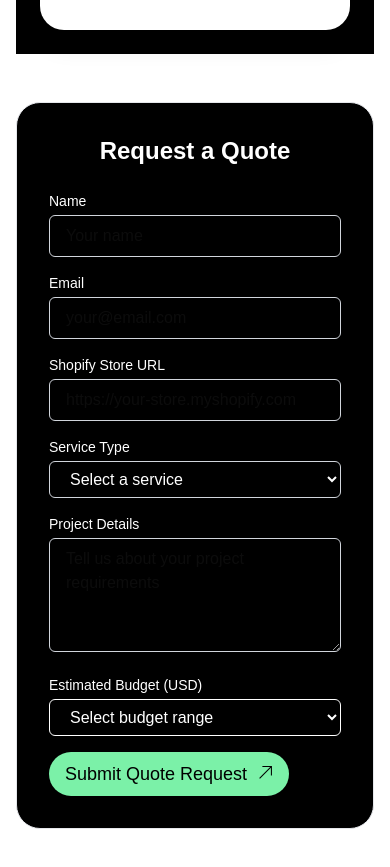
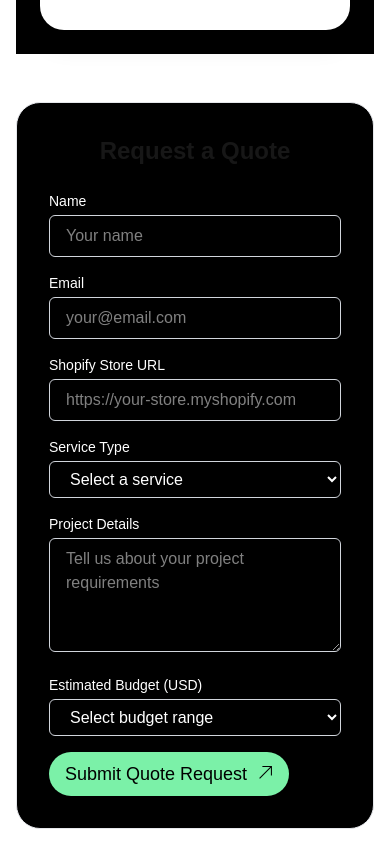
Before and after one commit to Vijendra2016/shopifytaskerwebapp, a Next.js app: page /shopify-themes/impulse-customization-update in a window 390 px wide. Shown: the part 2243-3110 px from the top of the page. Built offline with nearby package versions, Linux system fonts and the light colour scheme.

Commit message:
added form

```diff
--- a/src/app/components/QuoteRequestForm.tsx
+++ b/src/app/components/QuoteRequestForm.tsx
@@ -1,6 +1,8 @@
 "use client";
-import { useState } from 'react';
+
+import { useState, ChangeEvent, FormEvent } from 'react';
 import { TfiArrowTopRight } from 'react-icons/tfi';
+
 
 
 // Quote form component to be included in your page
@@ -21,12 +23,12 @@ export default function QuoteRequestForm() {
     message: ''
   });
 
-  const handleChange = (e) => {
+  const handleChange = (e: ChangeEvent<HTMLInputElement | HTMLTextAreaElement | HTMLSelectElement>) => {
     const { name, value } = e.target;
     setFormData(prev => ({ ...prev, [name]: value }));
   };
 
-  const handleSubmit = async (e) => {
+  const handleSubmit = async (e: FormEvent<HTMLFormElement>) => {
     e.preventDefault();
     setIsSubmitting(true);
     setSubmitStatus({ success: false, error: false, message: '' });
@@ -66,7 +68,7 @@ export default function QuoteRequestForm() {
       setSubmitStatus({
         success: false,
         error: true,
-        message: error.message || 'Something went wrong. Please try again later.'
+        message: error instanceof Error ? error.message : 'Something went wrong. Please try again later.'
       });
     } finally {
       setIsSubmitting(false);
@@ -74,8 +76,8 @@ export default function QuoteRequestForm() {
   };
 
   return (
-    <div id="quote" className="bg-black p-8 rounded-3xl  border border-gray-200 mb-12">
-      <h2 className="text-2xl font-semibold text-white mb-6 text-center">Request a Quote</h2>
+    <div id="quote" className="bg-black p-8 rounded-3xl border border-gray-200 mb-12">
+      <h2 className="text-2xl font-semibold mb-6 text-center">Request a Quote</h2>
 
       {submitStatus.success ? (
         <div className="bg-green-50 border border-green-200 text-green-800 p-4 rounded-md mb-6">
@@ -99,20 +101,20 @@ export default function QuoteRequestForm() {
               name="name"
               value={formData.name}
               onChange={handleChange}
-              className="w-full px-4 py-2 border border-gray-300 rounded-md focus:ring-blue-500 focus:border-blue-500"
+              className="w-full px-4 py-2 border border-gray-300 text-white bg-transparent rounded-md focus:ring-blue-500 focus:border-blue-500"
               placeholder="Your name"
               required
             />
           </div>
           <div>
-            <label className="block text-sm font-medium text-white  mb-1" htmlFor="email">Email</label>
+            <label className="block text-sm font-medium text-white mb-1" htmlFor="email">Email</label>
             <input
               type="email"
               id="email"
               name="email"
               value={formData.email}
               onChange={handleChange}
-              className="w-full px-4 py-2 border border-gray-300 rounded-md focus:ring-blue-500 focus:border-blue-500"
+              className="w-full px-4 py-2 border border-gray-300 text-white bg-transparent rounded-md focus:ring-blue-500 focus:border-blue-500"
               placeholder="your@email.com"
               required
             />
@@ -120,29 +122,26 @@ export default function QuoteRequestForm() {
         </div>
 
         <div>
-          <label className="block text-sm font-medium text-white  mb-1" htmlFor="storeUrl">Shopify Store URL</label>
+          <label className="block text-sm font-medium text-white mb-1" htmlFor="storeUrl">Shopify Store URL</label>
           <input
-            type="url"
+            type="text"
             id="storeUrl"
             name="storeUrl"
             value={formData.storeUrl}
             onChange={handleChange}
-            className="w-full px-4 py-2 border border-gray-300 rounded-md focus:ring-blue-500 focus:border-blue-500"
+            className="w-full px-4 py-2 border border-gray-300 text-white bg-transparent rounded-md focus:ring-blue-500 focus:border-blue-500"
             placeholder="https://your-store.myshopify.com"
           />
         </div>
 
         <div>
-  <label className="block text-sm font-medium text-white mb-1" htmlFor="serviceType">
-    Service Type
-  </label>
+          <label className="block text-sm font-medium text-white mb-1" htmlFor="serviceType">Service Type</label>
           <select
             id="serviceType"
             name="serviceType"
             value={formData.serviceType}
             onChange={handleChange}
-    className="w-full px-4 py-2 border border-gray-300 text-white rounded-md focus:ring-blue-500 focus:border-blue-500"
-    style={{ backgroundColor: 'transparent' }}
+            className="w-full px-4 py-2 border border-gray-300 text-white bg-transparent rounded-md focus:ring-blue-500 focus:border-blue-500"
             required
           >
             <option value="" style={{ color: 'black' }}>Select a service</option>
@@ -154,30 +153,27 @@ export default function QuoteRequestForm() {
         </div>
 
         <div>
-          <label className="block text-sm font-medium text-white  mb-1" htmlFor="details">Project Details</label>
+          <label className="block text-sm font-medium text-white mb-1" htmlFor="details">Project Details</label>
           <textarea
             id="details"
             name="details"
             value={formData.details}
             onChange={handleChange}
             rows={4}
-            className="w-full px-4 py-2 border border-gray-300 rounded-md focus:ring-blue-500 focus:border-blue-500"
+            className="w-full px-4 py-2 border border-gray-300 text-white bg-transparent rounded-md focus:ring-blue-500 focus:border-blue-500"
             placeholder="Tell us about your project requirements"
             required
           ></textarea>
         </div>
 
         <div>
-  <label className="block text-sm font-medium text-white mb-1" htmlFor="budget">
-    Estimated Budget (USD)
-  </label>
+          <label className="block text-sm font-medium text-white mb-1" htmlFor="budget">Estimated Budget (USD)</label>
           <select
             id="budget"
             name="budget"
             value={formData.budget}
             onChange={handleChange}
-    className="w-full px-4 py-2 border border-white text-white rounded-md focus:ring-white focus:border-white"
-    style={{ color: 'white', backgroundColor: 'transparent' }}
+            className="w-full px-4 py-2 border border-gray-300 text-white bg-transparent rounded-md focus:ring-blue-500 focus:border-blue-500"
           >
             <option value="" style={{ color: 'black' }}>Select budget range</option>
             <option value="Below $500" style={{ color: 'black' }}>Below $500</option>
@@ -191,7 +187,7 @@ export default function QuoteRequestForm() {
         <div className="mt-4">
           <button
             type="submit"
-            className=" inline-flex items-center bg-green-300 text-black px-4 py-2 rounded-full text-lg font-medium hover:bg-pink-400 transition"
+            className="inline-flex items-center bg-green-300 text-black px-4 py-2 rounded-full text-lg font-medium hover:bg-pink-400 transition"
             disabled={isSubmitting}
           >
             {isSubmitting ? 'Submitting...' : 'Submit Quote Request'}
--- a/src/app/shopify-themes/impulse-customization-update/page.tsx
+++ b/src/app/shopify-themes/impulse-customization-update/page.tsx
@@ -10,20 +10,15 @@ export const metadata: Metadata = {
 
 export default function Pricing() {
   return (
-    <div className="flex min-h-screen">
+    <div className="flex min-h-screen ">
       {/* Left Sidebar */}
-      <aside className="hidden md:block w-64 bg-gray-50 p-6 border-r border-gray-200 pt-10">
-        <div className="sticky top-10">
-          <h3 className="font-semibold text-lg mb-4">Our Services</h3>
-          <nav className="space-y-2">
-            <a href="#customization" className="block py-2 px-3 rounded hover:bg-gray-100 text-gray-700">Theme Customization</a>
-            <a href="#updates" className="block py-2 px-3 rounded hover:bg-gray-100 text-gray-700">Theme Updates</a>
-            <a href="#performance" className="block py-2 px-3 rounded hover:bg-gray-100 text-gray-700">Performance Optimization</a>
-            <a href="#themetweak" className="block py-2 px-3 rounded hover:bg-gray-100 text-gray-700">Impulse theme tweaks</a>
-
-            <a href="#testimonials" className="block py-2 px-3 rounded hover:bg-gray-100 text-gray-700">Client Testimonials</a>
-            <a href="#quote" className="block py-2 px-3 rounded hover:bg-gray-100 text-gray-700">Request a Quote</a>
-          </nav>
+      <aside className="hidden md:block w-64 bg-black  p-6 border-r border-gray-200 pt-20">
+        <div className="sticky top-40">
+        <div className="bg-green-50 rounded-lg border border-green-100 p-5">
+            <h3 className="font-semibold text-green-800 mb-2">Did you know?</h3>
+            <p className="text-sm text-green-700 mb-3">Well-optimized Impulse themes can load up to 40% faster, significantly improving conversion rates.</p>
+            <p className="text-xs text-green-600">Based on our client performance data</p>
+          </div>
 
           <div className="mt-8 p-4 bg-pink-300 rounded-lg border border-blue-100">
             <h4 className="font-medium text-white-800 mb-2">Need urgent help?</h4>
@@ -86,9 +81,9 @@ export default function Pricing() {
       </main>
 
       {/* Right Sidebar */}
-      <aside className="hidden lg:block w-64 bg-gray-50 p-6 border-l border-gray-200">
+      <aside className="hidden lg:block w-64 bg-black p-6 border-l border-gray-200 pt-20">
         <div className="sticky top-6">
-          <div className="bg-white rounded-lg shadow-sm border border-gray-100 p-5 mb-6">
+          <div className="bg-white rounded-lg shadow-sm border border-gray-100 p-5 mb-6 ">
             <h3 className="font-semibold text-lg mb-3">Quick Quote</h3>
             <p className="text-sm text-gray-600 mb-4">Need a ballpark figure? Common services start at:</p>
             <ul className="space-y-3 text-sm">
@@ -105,7 +100,7 @@ export default function Pricing() {
                 <span className="font-medium">$449</span>
               </li>
             </ul>
-            <a href="#quote" className="mt-4 inline-block text-sm font-medium text-blue-600 hover:text-blue-800">Get exact pricing →</a>
+            <a href="#quote" className="mt-4 inline-block text-sm font-medium bg-green-300 text-black px-4 py-2 rounded-full text-lg font-medium hover:bg-pink-400 transition">Get exact pricing →</a>
           </div>
 
           <div className="bg-green-50 rounded-lg border border-green-100 p-5">
@@ -113,7 +108,11 @@ export default function Pricing() {
             <p className="text-sm text-green-700 mb-3">Well-optimized Impulse themes can load up to 40% faster, significantly improving conversion rates.</p>
             <p className="text-xs text-green-600">Based on our client performance data</p>
           </div>
+
+
         </div>
+
+
       </aside>
     </div>
   );
```
Lines whose indentation alone changed are shown as unchanged.
